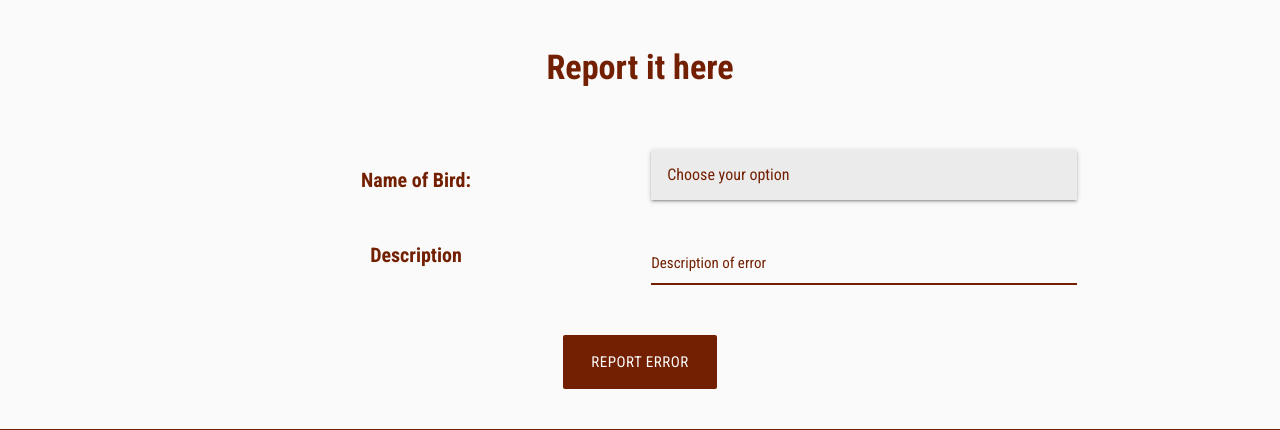
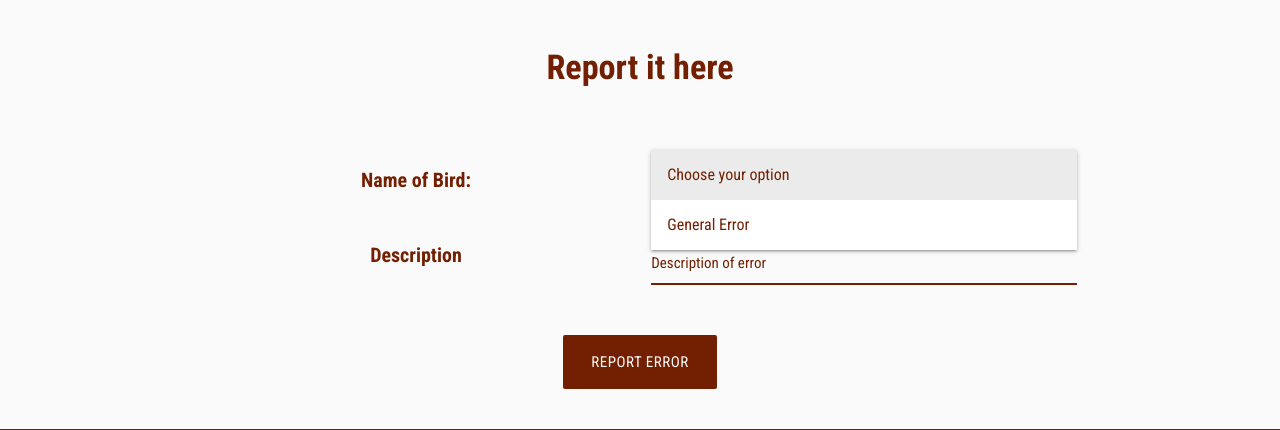
Before and after one commit to CarterStefan/bird_watcher, a Flask app: page /report_error in a window 1280 px wide, after a click on "Choose your option". Shown: the part 203-633 px from the top of the page. Run offline with Flask 2, Linux system fonts and the light colour scheme; the visitor is signed in with stand-in values (Sample User, id 1); data that the repository does not hold is empty; some libraries are stand-ins or nearby versions; some web fonts are replaced.

Commit message:
Add general error option to report error form

```diff
--- a/app.py
+++ b/app.py
@@ -336,7 +336,7 @@ def edit_bird(bird_id):
 def delete_account():
     if session.get('user'):
         username = mongo.db.users.find_one(
-                {"username": session["user"]})["username"]
+            {"username": session["user"]})["username"]
 
         return render_template("delete_account.html", username=username)
 
--- a/templates/base.html
+++ b/templates/base.html
@@ -105,6 +105,7 @@
 					<div class="col s12 m4">
 						<ul class="footer_list">
 							<li><a href="{{ url_for('logout') }}">Log Out</a></li>
+                            <li><a href="{{ url_for('report_error') }}"></a></li>
 							<li>
 								<a href="{{ url_for('delete_account') }}">Delete Account</a>
 							</li>
--- a/templates/report_error.html
+++ b/templates/report_error.html
@@ -20,6 +20,7 @@
       <div class="col s12 m6">
         <select id="bird_seen" name="bird_seen" required="required">
           <option value="" disabled selected>Choose your option</option>
+          <option value="General Error">General Error</option>
           {% for birds in bird_species %}
           <option value="{{ birds.bird_name }}">{{ birds.bird_name }}</option>
           {% endfor %}
```
